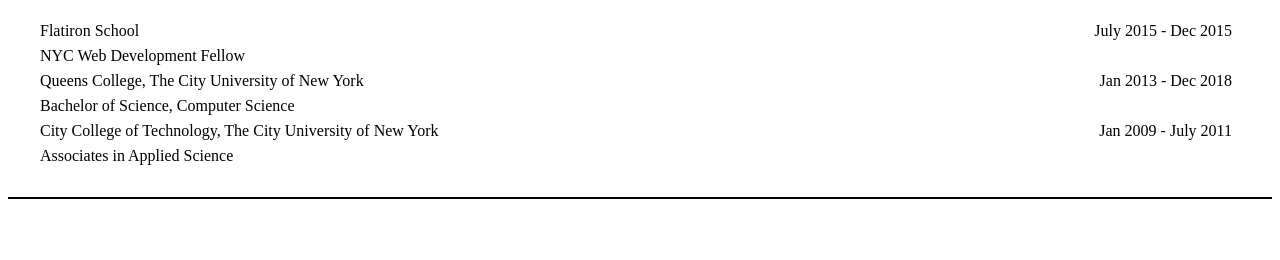
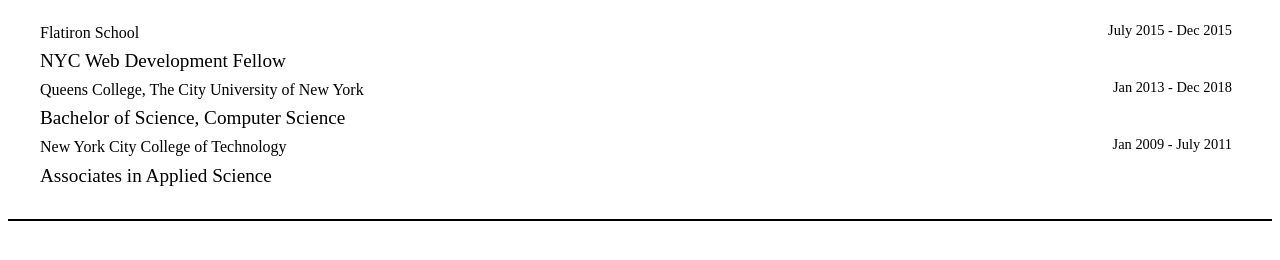
Before and after one commit to LewisMatos/Portfolio-Gatsby, a Gatsby site: page /Education in a window 1280 px wide. Shown: the part 78-338 px from the top of the page. Built offline with nearby package versions, Linux system fonts and the light colour scheme; Gatsby itself is replaced by a stand-in of ours; some packages are replaced by stand-ins of ours.

Commit message:
refactor

```diff
--- a/src/components/ProfileImage.js
+++ b/src/components/ProfileImage.js
@@ -7,7 +7,6 @@
   height: 100vh;
   width: 100%;
   top: 0px;
-  /* background-image: url("src/images/profileImage.jpg"); */
   &:before{
     content: "";
     position: absolute;
@@ -31,7 +30,6 @@
 }
 `
 const GetImage = props => {
-  let file = "profileimage.jpg"
   return (
     <StaticQuery
       query={graphql`
--- a/src/data/data.json
+++ b/src/data/data.json
@@ -215,7 +215,7 @@
       "courses": ["DB1101 - Basic SQL"]
     },
     {
-      "institution": "City College of Technology, The City University of New York",
+      "institution": "New York City College of Technology",
       "area": "Associates in Applied Science",
       "studyType": "",
       "startDate": "Jan 2009",
--- a/src/pages/Education.js
+++ b/src/pages/Education.js
@@ -14,18 +14,28 @@
   border-top: 2px solid black;
 `}
 `
+const Header = styled(HeaderGradient)``
 
-const School = styled.div`
+const Row = styled.div`
   display: flex;
   justify-content: space-between;
+  flex-wrap:wrap;
   & > span {
+    font-size: 1em;
     margin-right: 0.5rem;
-    line-height: 2rem;
+    line-height: 2.2em;
     font-weight: 500;
+  &:last-child{
+    font-size:.9em;
   }
+  }
+
 `
 const Edu = styled.div`
-  font-size: 1rem;
+  font-size: 1em;
+  & > div:last-child{
+    font-size: 1.2em;
+  }
 `
 
 function renderJson(data) {
@@ -33,17 +43,17 @@
   return education.map(edu => {
     return (
       <Edu key={edu.institution}>
-        <School>
+        <Row>
           <span>{edu.institution}</span>
           <span>{`${edu.startDate} - ${edu.endDate}`}</span>
-        </School>
+        </Row>
         <div>{edu.area}</div>
       </Edu>
     )
   })
 }
 
-const Basics = props => {
+const Content = props => {
   return (
     <StaticQuery
       query={graphql`
@@ -65,12 +75,11 @@
   )
 }
 
-const Header = styled(HeaderGradient)``
-let Education = ({ education }) => {
+let Education = () => {
   return (
     <Section>
       <Header>Education</Header>
-      <Basics />
+      <Content />
     </Section>
   )
 }
--- a/src/pages/Experience.js
+++ b/src/pages/Experience.js
@@ -17,7 +17,7 @@
 const Company = styled.div`
   display: flex;
   justify-content: space-between;
-  font-size: 1.4rem;
+  font-size: 1.4em;
   font-weight: 500;
 `
 const Position = styled.div`
--- a/src/pages/LeftSection.js
+++ b/src/pages/LeftSection.js
@@ -47,7 +47,7 @@
     );
     opacity: 0.45;
   }
-  ${media.lessThan("large")`
+  ${media.lessThan("medium")`
     position: absolute;
     width: 100%;
   `}
@@ -220,8 +220,7 @@
   )
 }
 
-let LeftSection = props => {
-  let { basics } = props
+let LeftSection = () => {
   return (
     <Section>
       <ProfileImage />
--- a/src/pages/RightSection.js
+++ b/src/pages/RightSection.js
@@ -34,9 +34,6 @@
   transition-duration: 0.9s;
   transition-timing-function: cubic-bezier(0, 0.2, 0.5, 1);
   max-height: ${props => (props.hide ? 0 : "100%")};
-`
-const sliderClose = styled.div`
-  max-height: 0;
 `
 const Button = styled.button`
   position: absolute;
--- a/src/pages/index.js
+++ b/src/pages/index.js
@@ -11,7 +11,7 @@
   display: flex;
   flex-direction: row;
   flex-wrap: wrap;
-  ${media.lessThan("large")`
+  ${media.lessThan("medium")`
     flex-direction: column;
   `}
 `
--- a/src/styles/GlobalStyle.js
+++ b/src/styles/GlobalStyle.js
@@ -30,14 +30,6 @@
 
   @media screen and (min-width: 80rem) {
   :root {
-    /* font-size: calc(0.675rem + 0.25 * (100vw - 80rem) / 40); */
-    font-size: .875rem;
-
+    font-size: calc(0.675rem + 0.25 * (100vw - 80rem) / 40);
   }
-
-  @media screen and (min-width: 120rem) {
-    :root{
-      font-size: .875rem;
-    }
-}
 `
```
